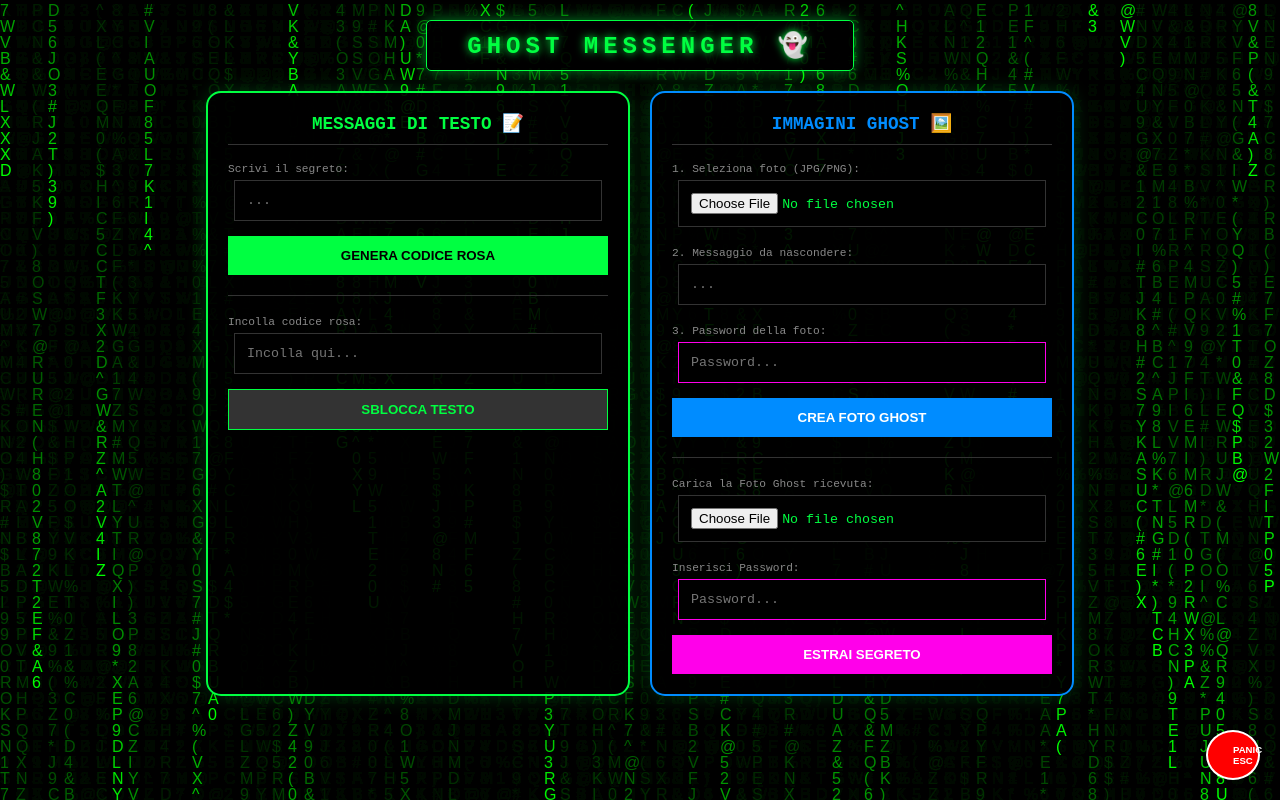
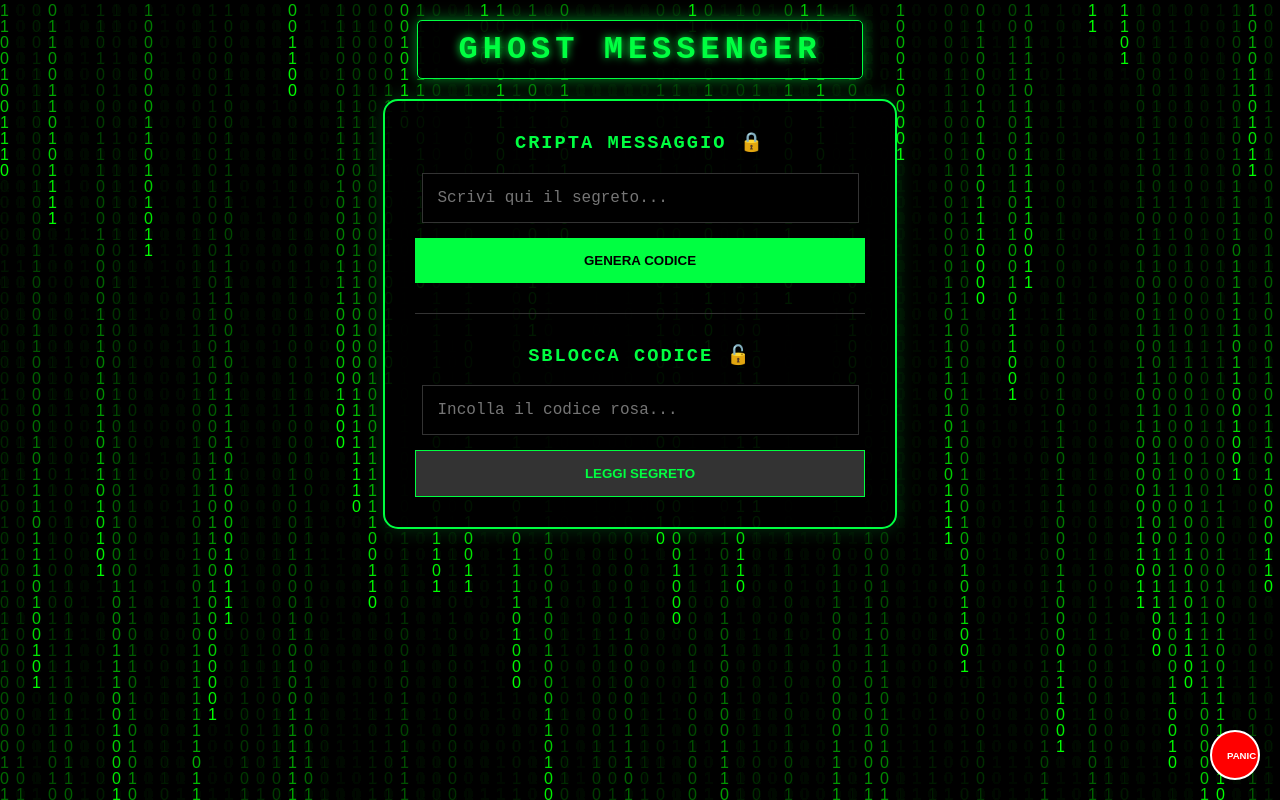
Before and after one commit to dlupinu/ghost-messenger, a Flask app: page / in a window 1280 px wide. Run offline with Flask 3, Linux system fonts and the light colour scheme.

Commit message:
Update index.html

```diff
--- a/templates/index.html
+++ b/templates/index.html
@@ -1,200 +1,74 @@
 <!DOCTYPE html>
 <html lang="it">
 <head>
-    <title>Ghost Messenger | Matrix Edition</title>
+    <title>Ghost Messenger | Secure Text</title>
     <style>
-        body {
-            background-color: #000;
-            margin: 0;
-            overflow-x: hidden;
-            font-family: 'Courier New', monospace;
-            transition: opacity 0.2s;
-        }
-
-        #matrix-canvas {
-            position: fixed;
-            top: 0; left: 0;
-            z-index: -1;
-        }
-
-        .main-container {
-            position: relative;
-            z-index: 1;
-            padding: 20px;
-            text-align: center;
-        }
-
-        .title-header {
-            background: rgba(0, 0, 0, 0.9);
-            border: 1px solid #00ff41;
-            display: inline-block;
-            padding: 10px 40px;
-            border-radius: 5px;
-            margin-bottom: 20px;
-            box-shadow: 0 0 15px rgba(0, 255, 65, 0.5);
-        }
-
-        h1 { color: #00ff41; text-shadow: 0 0 8px #00ff41; margin: 0; letter-spacing: 5px; font-size: 1.5em; }
-
-        .flex-container {
-            display: flex;
-            justify-content: center;
-            flex-wrap: wrap;
-            gap: 20px;
-        }
-
-        .box {
-            background: rgba(0, 0, 0, 0.9);
-            border: 2px solid #00ff41;
-            padding: 20px;
-            border-radius: 15px;
-            box-shadow: 0 0 20px rgba(0, 255, 65, 0.2);
-            width: 380px;
-            min-height: 500px;
-        }
-
-        input, select {
-            background: #000;
-            border: 1px solid #333;
-            color: #00ff41;
-            padding: 12px;
-            width: 90%;
-            outline: none;
-            margin-bottom: 10px;
-            font-family: 'Courier New', monospace;
-        }
-
+        body { background-color: #000; margin: 0; overflow-x: hidden; font-family: 'Courier New', monospace; transition: opacity 0.2s; }
+        #matrix-canvas { position: fixed; top: 0; left: 0; z-index: -1; }
+        .main-container { position: relative; z-index: 1; padding: 20px; text-align: center; }
+        .title-header { background: rgba(0, 0, 0, 0.9); border: 1px solid #00ff41; display: inline-block; padding: 10px 40px; border-radius: 5px; margin-bottom: 20px; box-shadow: 0 0 15px rgba(0, 255, 65, 0.5); }
+        h1 { color: #00ff41; text-shadow: 0 0 8px #00ff41; margin: 0; letter-spacing: 5px; }
+        .box { background: rgba(0, 0, 0, 0.9); border: 2px solid #00ff41; display: inline-block; padding: 30px; border-radius: 15px; box-shadow: 0 0 20px rgba(0, 255, 65, 0.2); width: 450px; max-width: 90%; }
+        input { background: #000; border: 1px solid #333; color: #00ff41; padding: 15px; width: 90%; outline: none; margin-bottom: 15px; font-family: 'Courier New', monospace; font-size: 1em; }
         input:focus { border-color: #00ff41; }
-
-        .ghost-pass {
-            -webkit-text-security: disc !important;
-            text-security: disc !important;
-            border-color: #ff00ea !important;
-            color: #ff00ea !important;
-        }
-
-        button {
-            background: #00ff41; color: #000; border: none; padding: 12px 25px;
-            cursor: pointer; font-weight: bold; transition: 0.3s;
-            text-transform: uppercase; width: 100%; margin-top: 5px;
-        }
-
+        button { background: #00ff41; color: #000; border: none; padding: 15px; cursor: pointer; font-weight: bold; text-transform: uppercase; width: 100%; transition: 0.3s; }
         button:hover { background: #000; color: #00ff41; box-shadow: 0 0 15px #00ff41; border: 1px solid #00ff41; }
-
-        .result {
-            word-break: break-all; color: #ff00ea; background: rgba(20, 20, 20, 0.95);
-            padding: 15px; margin-top: 15px; border: 1px solid #ff00ea; font-size: 0.8em;
-            box-shadow: 0 0 10px rgba(255, 0, 234, 0.3);
-        }
-
-        .panic-btn {
-            position: fixed;
-            bottom: 20px; right: 20px;
-            width: 50px; height: 50px;
-            background: #ff0000;
-            color: white;
-            border-radius: 50%;
-            border: 2px solid white;
-            font-size: 0.6em;
-            cursor: pointer;
-            z-index: 100;
-        }
-
-        .copy-btn { background: #ff00ea; color: white; padding: 5px 10px; width: auto; font-size: 0.7em; margin-top: 10px; }
-
-        h3 { margin-top: 0; font-size: 1.1em; border-bottom: 1px solid #333; padding-bottom: 10px; }
-        .label-mini { color: #888; font-size: 0.7em; text-align: left; display: block; margin-bottom: 5px; margin-top: 10px;}
-        .divider { border: 0; border-top: 1px solid #333; margin: 20px 0; }
+        .result { word-break: break-all; color: #ff00ea; background: rgba(20, 20, 20, 0.95); padding: 20px; margin-top: 20px; border: 1px solid #ff00ea; font-size: 0.9em; box-shadow: 0 0 10px rgba(255, 0, 234, 0.3); }
+        .panic-btn { position: fixed; bottom: 20px; right: 20px; width: 50px; height: 50px; background: #ff0000; color: white; border-radius: 50%; border: 2px solid white; font-size: 0.6em; cursor: pointer; z-index: 100; }
+        .copy-btn { background: #ff00ea; color: white; padding: 8px 15px; width: auto; font-size: 0.8em; margin-top: 10px; border: none; cursor: pointer; }
+        .divider { border: 0; border-top: 1px solid #333; margin: 30px 0; }
+        h3 { color: #00ff41; margin-top: 0; letter-spacing: 2px; }
     </style>
 </head>
 <body id="main-body">
-
     <canvas id="matrix-canvas"></canvas>
-    <button class="panic-btn" onclick="panicMode()">PANIC<br>ESC</button>
+    <button class="panic-btn" onclick="panicMode()">PANIC</button>
 
     <div class="main-container">
-        <div class="title-header">
-            <h1>GHOST MESSENGER 👻</h1>
-        </div>
-
-        <div class="flex-container">
-
-            <div class="box" style="border-color: #00ff41;">
-                <h3 style="color: #00ff41;">MESSAGGI DI TESTO 📝</h3>
-
-                <form action="/text_encrypt" method="post" autocomplete="off">
-                    <span class="label-mini">Scrivi il segreto:</span>
-                    <input type="text" name="message" placeholder="..." required>
-                    <button type="submit">GENERA CODICE ROSA</button>
+        <div class="title-header"><h1>GHOST MESSENGER</h1></div>
+        <br>
+        <div class="box">
+            <!-- CRIPTA -->
+            <h3>CRIPTA MESSAGGIO 🔒</h3>
+            <form action="/encrypt" method="post" autocomplete="off">
+                <input type="text" name="message" placeholder="Scrivi qui il segreto..." required>
+                <button type="submit">GENERA CODICE</button>
             </form>
 
-                {% if encrypted_text %}
+            {% if encrypted %}
             <div class="result">
-                    <span id="copyTarget">{{ encrypted_text }}</span><br>
-                    <button type="button" class="copy-btn" onclick="copyText()">📑 COPIA CODICE</button>
+                <span id="copyTarget">{{ encrypted }}</span><br>
+                <button type="button" class="copy-btn" onclick="copyText()">📑 COPIA</button>
             </div>
             {% endif %}
 
             <div class="divider"></div>
 
-                <form action="/text_decrypt" method="post" autocomplete="off">
-                    <span class="label-mini">Incolla codice rosa:</span>
-                    <input type="text" name="code" placeholder="Incolla qui...">
-                    <button type="submit" style="background: #333; color: #00ff41; border: 1px solid #00ff41;">SBLOCCA TESTO</button>
+            <!-- DECRIPTA -->
+            <h3>SBLOCCA CODICE 🔓</h3>
+            <form action="/decrypt" method="post" autocomplete="off">
+                <input type="text" name="code" placeholder="Incolla il codice rosa..." required>
+                <button type="submit" style="background: #333; color: #00ff41; border: 1px solid #00ff41;">LEGGI SEGRETO</button>
             </form>
 
-                {% if decrypted_text %}
+            {% if decrypted %}
             <div class="result" style="color: #00ff41; border-color: #00ff41;">
-                    <strong>RISULTATO:</strong><br>{{ decrypted_text }}
+                <strong>MESSAGGIO:</strong><br>{{ decrypted }}
             </div>
             {% endif %}
-            </div>
-
-            <div class="box" style="border-color: #008cff;">
-                <h3 style="color: #008cff;">IMMAGINI GHOST 🖼️</h3>
-
-                <form action="/img_hide" method="post" enctype="multipart/form-data" autocomplete="off">
-                    <span class="label-mini">1. Seleziona foto (JPG/PNG):</span>
-                    <input type="file" name="cover_img" accept="image/*" required>
-                    <span class="label-mini">2. Messaggio da nascondere:</span>
-                    <input type="text" name="hidden_msg" placeholder="..." required>
-                    <span class="label-mini">3. Password della foto:</span>
-                    <input type="text" name="psw" class="ghost-pass" placeholder="Password..." readonly onfocus="this.removeAttribute('readonly');" required>
-                    <button type="submit" style="background: #008cff; color: white;">CREA FOTO GHOST</button>
-                </form>
-
-                <div class="divider"></div>
-
-                <form action="/img_reveal" method="post" enctype="multipart/form-data" autocomplete="off">
-                    <span class="label-mini">Carica la Foto Ghost ricevuta:</span>
-                    <input type="file" name="ghost_img" accept="image/png" required>
-                    <span class="label-mini">Inserisci Password:</span>
-                    <input type="text" name="psw" class="ghost-pass" placeholder="Password..." readonly onfocus="this.removeAttribute('readonly');" required>
-                    <button type="submit" style="background: #ff00ea; color: white;">ESTRAI SEGRETO</button>
-                </form>
-
-                {% if decrypted_img %}
-                <div class="result" style="color: #00ff41; border-color: #00ff41;">
-                    <strong>ESTRATTO:</strong><br>{{ decrypted_img }}
-                </div>
-                {% endif %}
-            </div>
-
         </div>
     </div>
 
     <script>
-        // Matrix Effect
         const canvas = document.getElementById('matrix-canvas');
         const ctx = canvas.getContext('2d');
         canvas.width = window.innerWidth;
         canvas.height = window.innerHeight;
-        const characters = "ABCDEFGHIJKLMNOPQRSTUVWXYZ0123456789@#$%^&*()";
+        const characters = "01";
         const fontSize = 16;
         const columns = canvas.width / fontSize;
         const drops = [];
         for (let x = 0; x < columns; x++) drops[x] = 1;
-
         function draw() {
             ctx.fillStyle = "rgba(0, 0, 0, 0.05)";
             ctx.fillRect(0, 0, canvas.width, canvas.height);
@@ -209,12 +83,10 @@
         }
         setInterval(draw, 33);
 
-        // Funzioni Utility
         function panicMode() {
             document.getElementById("main-body").style.opacity = "0";
             setTimeout(() => { window.location.href = "https://www.google.it"; }, 200);
         }
-
         window.addEventListener('keydown', (e) => { if (e.key === "Escape") panicMode(); });
 
         function copyText() {
@@ -222,13 +94,8 @@
             navigator.clipboard.writeText(text);
             const btn = document.querySelector(".copy-btn");
             btn.innerText = "✅ COPIATO!";
-            setTimeout(() => { btn.innerText = "📑 COPIA CODICE"; }, 2000);
+            setTimeout(() => { btn.innerText = "📑 COPIA"; }, 2000);
         }
-
-        window.addEventListener('resize', () => {
-            canvas.width = window.innerWidth;
-            canvas.height = window.innerHeight;
-        });
     </script>
 </body>
 </html>
```
Lines whose indentation alone changed are shown as unchanged.
